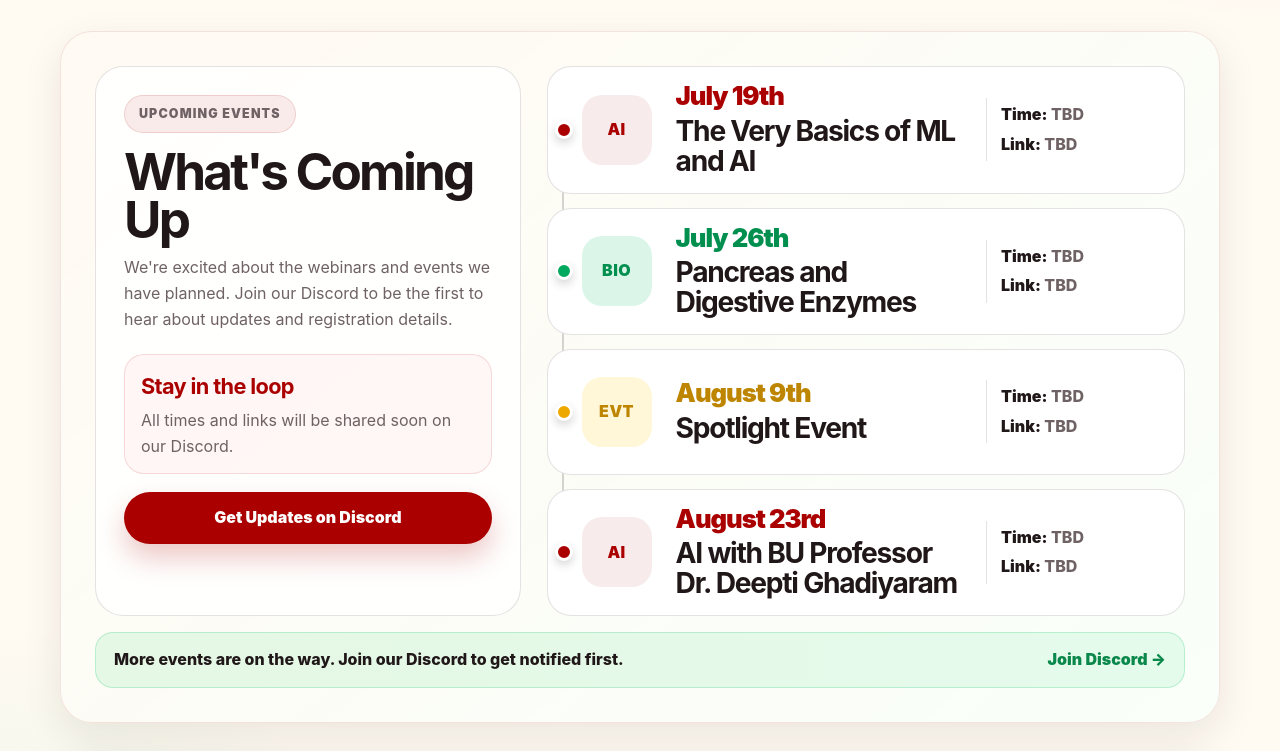
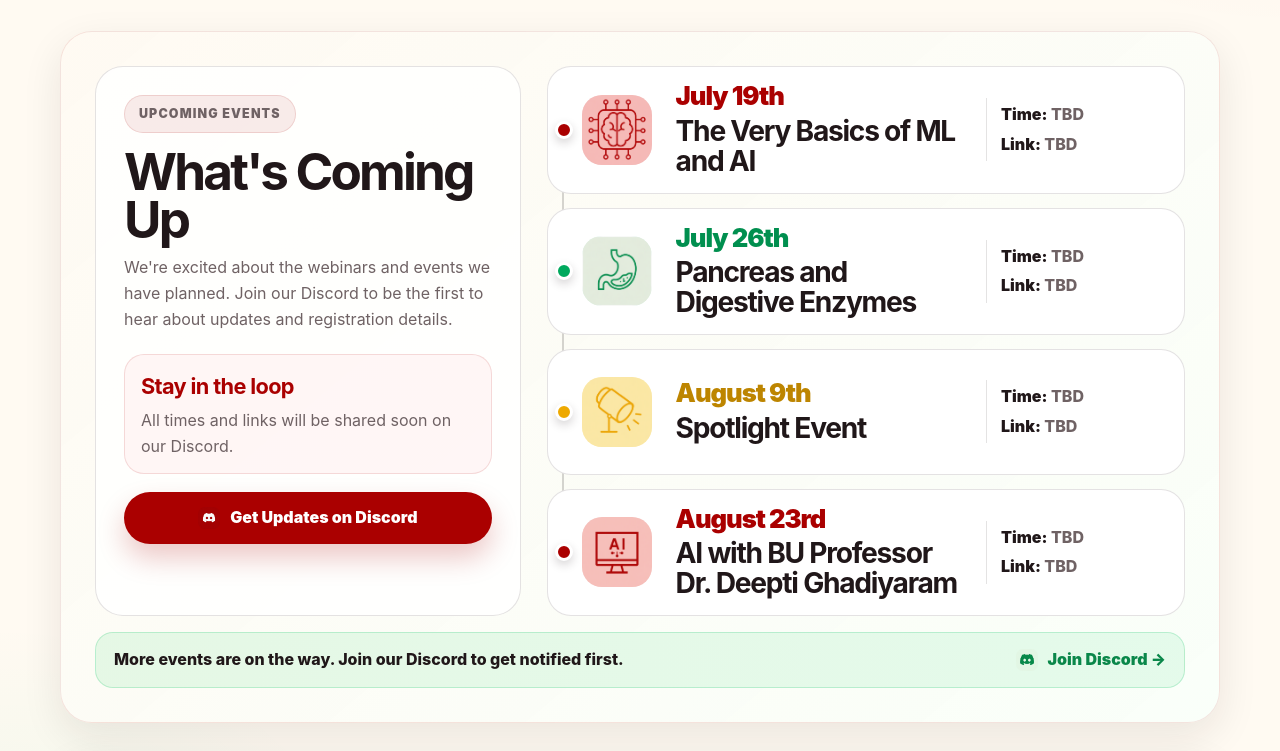
Before and after one commit to stem4teens-sys/stem2connect-website, a plain HTML site: page index.html in a window 1280 px wide. Shown: the part 3313-4064 px from the top of the page. Drawn offline with Linux system fonts and the light colour scheme.

Commit message:
images added

```diff
--- a/index.html
+++ b/index.html
@@ -231,14 +231,17 @@
             </div>
 
             <a class="button button-primary upcoming-discord" href="https://discord.gg/Ee6PG2SFbY" target="_blank" rel="noopener noreferrer">
-              Get Updates on Discord
+              <img src="assets/discord_red_symbol.png" alt="" aria-hidden="true" class="discord-symbol" />
+              <span>Get Updates on Discord</span>
             </a>
           </aside>
 
           <div class="upcoming-timeline" role="list" aria-label="Scheduled webinar timeline">
             <article class="timeline-item red" role="listitem">
               <span class="timeline-dot" aria-hidden="true"></span>
-              <div class="timeline-icon" aria-hidden="true">AI</div>
+              <div class="timeline-icon" aria-hidden="true">
+                <img src="assets/ml_webinar_symbol.png" alt="" />
+              </div>
               <div class="timeline-main">
                 <p class="timeline-date">July 19th</p>
                 <h4>The Very Basics of ML and AI</h4>
@@ -251,7 +254,9 @@
 
             <article class="timeline-item green" role="listitem">
               <span class="timeline-dot" aria-hidden="true"></span>
-              <div class="timeline-icon" aria-hidden="true">BIO</div>
+              <div class="timeline-icon" aria-hidden="true">
+                <img src="assets/pancreas_webinar_symbol.png" alt="" />
+              </div>
               <div class="timeline-main">
                 <p class="timeline-date">July 26th</p>
                 <h4>Pancreas and Digestive Enzymes</h4>
@@ -264,7 +269,9 @@
 
             <article class="timeline-item yellow" role="listitem">
               <span class="timeline-dot" aria-hidden="true"></span>
-              <div class="timeline-icon" aria-hidden="true">EVT</div>
+              <div class="timeline-icon" aria-hidden="true">
+                <img src="assets/spotlight_webinar_symbol.png" alt="" />
+              </div>
               <div class="timeline-main">
                 <p class="timeline-date">August 9th</p>
                 <h4>Spotlight Event</h4>
@@ -277,7 +284,9 @@
 
             <article class="timeline-item red" role="listitem">
               <span class="timeline-dot" aria-hidden="true"></span>
-              <div class="timeline-icon" aria-hidden="true">AI</div>
+              <div class="timeline-icon" aria-hidden="true">
+                <img src="assets/ai_webinar_symbol.png" alt="" />
+              </div>
               <div class="timeline-main">
                 <p class="timeline-date">August 23rd</p>
                 <h4>AI with BU Professor Dr. Deepti Ghadiyaram</h4>
@@ -292,7 +301,10 @@
 
         <div class="upcoming-footer">
           <p>More events are on the way. Join our Discord to get notified first.</p>
-          <a href="https://discord.gg/Ee6PG2SFbY" target="_blank" rel="noopener noreferrer">Join Discord →</a>
+          <a href="https://discord.gg/Ee6PG2SFbY" target="_blank" rel="noopener noreferrer" class="upcoming-footer-link">
+            <img src="assets/discord_green_symbol.png" alt="" aria-hidden="true" class="discord-symbol" />
+            <span>Join Discord →</span>
+          </a>
         </div>
       </div>
 
--- a/styles.css
+++ b/styles.css
@@ -593,6 +593,7 @@ img {
   margin-top: 18px;
   width: 100%;
   justify-content: center;
+  gap: 10px;
 }
 
 .upcoming-timeline {
@@ -650,21 +651,24 @@ img {
   width: 70px;
   height: 70px;
   border-radius: 20px;
-  display: grid;
-  place-items: center;
-  font-weight: 950;
-  letter-spacing: 0.03em;
-  color: var(--primary);
+  overflow: hidden;
+  display: flex;
+  align-items: center;
+  justify-content: center;
   background: rgba(170, 0, 0, 0.08);
 }
 
+.timeline-icon img {
+  width: 100%;
+  height: 100%;
+  object-fit: cover;
+}
+
 .timeline-item.green .timeline-icon {
-  color: #008f4f;
   background: rgba(0, 191, 98, 0.14);
 }
 
 .timeline-item.yellow .timeline-icon {
-  color: #bd8500;
   background: rgba(253, 222, 91, 0.24);
 }
 
@@ -732,6 +736,20 @@ img {
 .upcoming-footer a {
   color: #0a874a;
   font-weight: 900;
+}
+
+.upcoming-footer-link {
+  display: inline-flex;
+  align-items: center;
+  gap: 10px;
+}
+
+.discord-symbol {
+  width: 22px;
+  height: 22px;
+  border-radius: 7px;
+  object-fit: cover;
+  flex-shrink: 0;
 }
 
 .webinar-grid {
```
